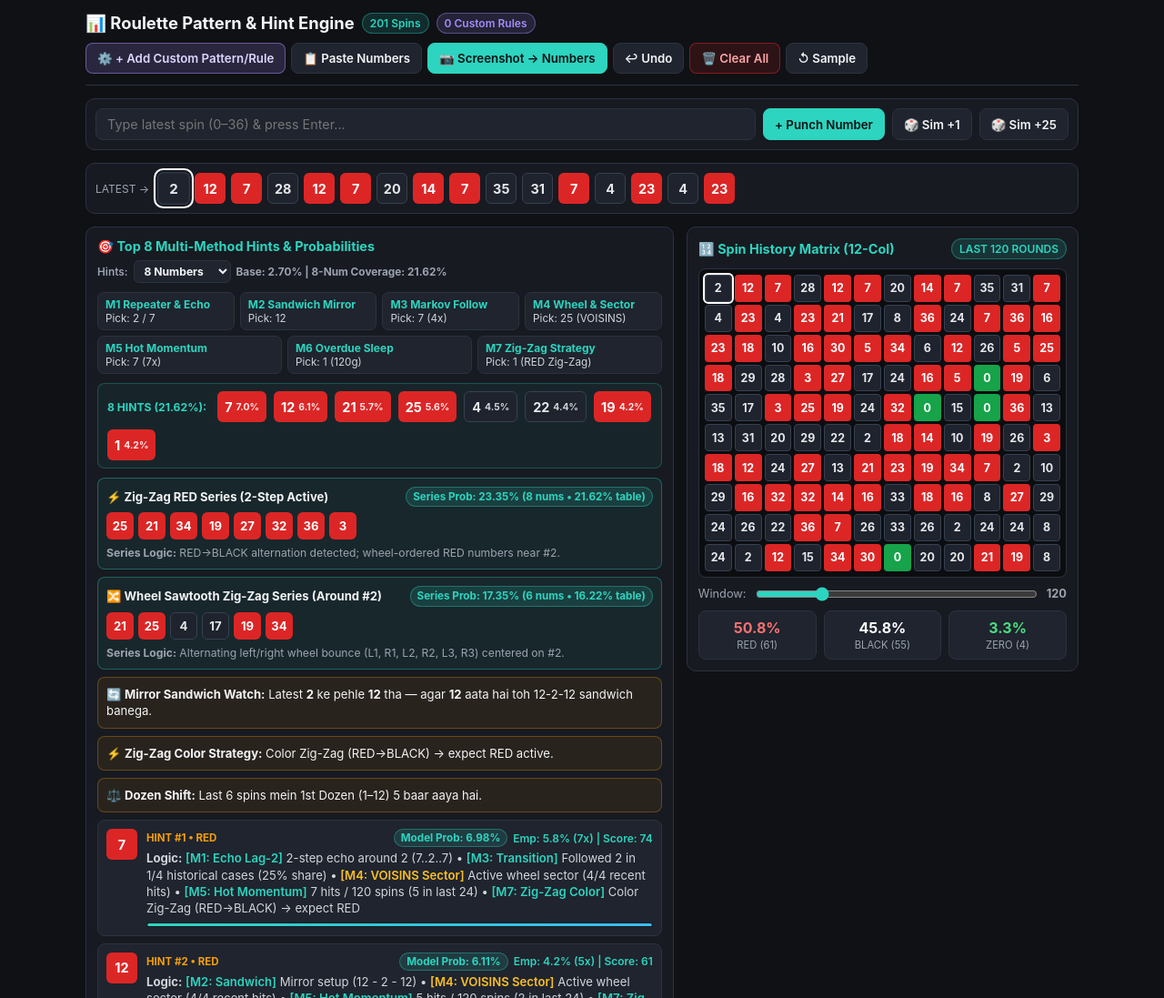
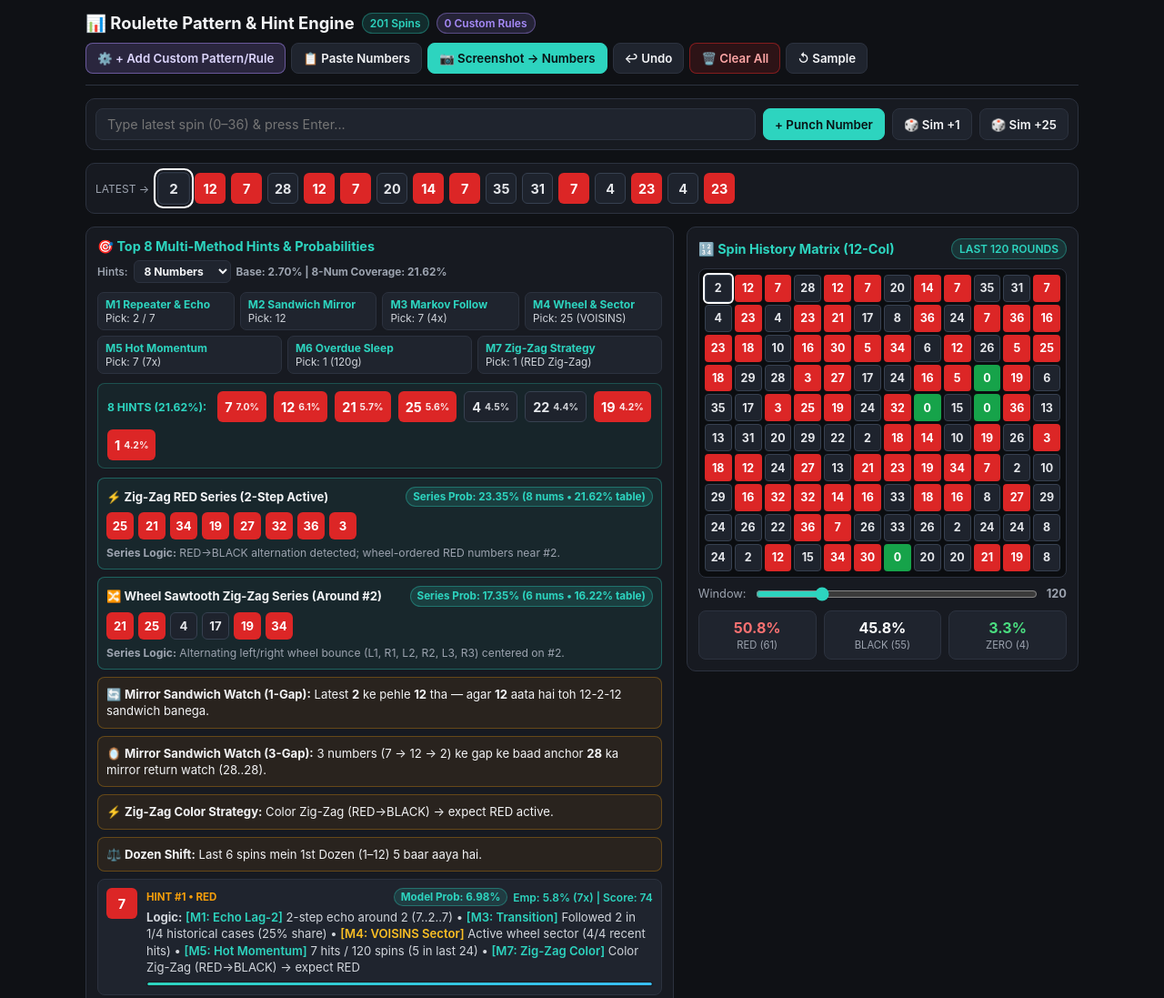
Before and after one commit to raghav-builds/ROULETTE, a plain HTML site: page index.html in a window 1280 px wide. Shown: the top 1097 px of the page at 91% size. Drawn offline with Linux system fonts and the light colour scheme.

Commit message:
Update index.html

```diff
--- a/index.html
+++ b/index.html
@@ -671,11 +671,77 @@
       reasons[third].push(`<span class="src-sys">[M1: Echo Lag-2]</span> 2-step echo around ${latest} (${third}..${latest}..${third})`);
     }
 
-    // Method 2: Sandwich / Mirror Pattern (A - B - A)
+    // Method 2: Multi-Gap Mirror Sandwich Watch (1-gap A-B-A & 3-gap A-X-Y-Z-A) + Step-Lock (+2/+2, +3/+3, -2/-2, -3/-3)
     if (second !== undefined) {
+      // 1-number gap mirror: windowSpins[1] -> windowSpins[0] -> [windowSpins[1]]
       scores[second] += 25;
-      reasons[second].push(`<span class="src-sys">[M2: Sandwich]</span> Mirror setup (${second} - ${latest} - ${second})`);
-      alerts.push(`<div class="alert-box">🔄 <strong>Mirror Sandwich Watch:</strong> Latest <b>${latest}</b> ke pehle <b>${second}</b> tha — agar <b>${second}</b> aata hai toh <code>${second}-${latest}-${second}</code> sandwich banega.</div>`);
+      reasons[second].push(`<span class="src-sys">[M2: 1-Gap Sandwich]</span> Mirror setup (${second} - ${latest} - ${second})`);
+      alerts.push(`<div class="alert-box">🔄 <strong>Mirror Sandwich Watch (1-Gap):</strong> Latest <b>${latest}</b> ke pehle <b>${second}</b> tha — agar <b>${second}</b> aata hai toh <code>${second}-${latest}-${second}</code> sandwich banega.</div>`);
+      if (sandwichTarget === null) sandwichTarget = second;
+    }
+
+    // 3-number gap mirror: windowSpins[3] is 3 spins before windowSpins[0] (pattern A - [x1, x2, x3] - A)
+    if (windowSpins.length >= 4) {
+      const gap3Anchor = windowSpins[3];
+      const midGap3 = windowSpins.slice(0, 3).slice().reverse();
+      scores[gap3Anchor] += 22;
+      reasons[gap3Anchor].push(`<span class="src-sys">[M2: 3-Gap Sandwich]</span> 3-number gap mirror (${gap3Anchor} - [${midGap3.join(',')}] - ${gap3Anchor})`);
+      alerts.push(`<div class="alert-box">🪞 <strong>Mirror Sandwich Watch (3-Gap):</strong> 3 numbers (<code>${midGap3.join(' → ')}</code>) ke gap ke baad anchor <b>${gap3Anchor}</b> ka mirror return watch (<code>${gap3Anchor}..${gap3Anchor}</code>).</div>`);
+      if (sandwichTarget === null) sandwichTarget = gap3Anchor;
+    }
+
+    // Step-Lock Pattern Detection: +2/+2, +3/+3, -2/-2, -3/-3 (both numeric value & wheel-slot step)
+    if (windowSpins.length >= 3) {
+      const s0 = windowSpins[0];
+      const s1 = windowSpins[1];
+      const s2 = windowSpins[2];
+      const diff1 = s1 - s2;
+      const diff2 = s0 - s1;
+      const stepTargets = [2, 3, -2, -3];
+
+      // Numeric step lock (+2/+2, +3/+3, -2/-2, -3/-3)
+      if (stepTargets.includes(diff1) && diff1 === diff2) {
+        const nextNumStep = s0 + diff2;
+        if (nextNumStep >= 0 && nextNumStep <= 36) {
+          const signStr = diff2 > 0 ? `+${diff2}` : `${diff2}`;
+          scores[nextNumStep] += 27;
+          reasons[nextNumStep].push(`<span class="src-sys">[M2: Step Lock ${signStr}/${signStr}]</span> Pattern ${s2}→${s1}→${s0} (${signStr}, ${signStr}) → next ${nextNumStep}`);
+          alerts.push(`<div class="alert-box">📐 <strong>Step Pattern Lock (${signStr} / ${signStr}):</strong> Sequence <code>${s2} → ${s1} → ${s0}</code> mein lagatar <b>${signStr}</b> step chal raha hai — next target <b>${nextNumStep}</b>.</div>`);
+          sandwichTarget = nextNumStep;
+        }
+      } else if (stepTargets.includes(diff2)) {
+        // Emerging 1-step momentum (+2, +3, -2, -3)
+        const nextNumStep = s0 + diff2;
+        if (nextNumStep >= 0 && nextNumStep <= 36) {
+          const signStr = diff2 > 0 ? `+${diff2}` : `${diff2}`;
+          scores[nextNumStep] += 12;
+          reasons[nextNumStep].push(`<span class="src-sys">[M2: Step ${signStr}]</span> Latest shift ${s1}→${s0} (${signStr}) → next ${nextNumStep}`);
+        }
+      }
+
+      // Wheel-slot step lock (+2/+2, +3/+3, -2/-2, -3/-3 on WHEEL_ORDER)
+      const w2 = WHEEL_ORDER.indexOf(s2);
+      const w1 = WHEEL_ORDER.indexOf(s1);
+      const w0 = WHEEL_ORDER.indexOf(s0);
+      if (w2 !== -1 && w1 !== -1 && w0 !== -1) {
+        const lenW = WHEEL_ORDER.length;
+        const toSignedSlotStep = (fromIdx, toIdx) => {
+          let d = (toIdx - fromIdx + lenW) % lenW;
+          if (d > lenW / 2) d -= lenW;
+          return d;
+        };
+        const wStep1 = toSignedSlotStep(w2, w1);
+        const wStep2 = toSignedSlotStep(w1, w0);
+        if (stepTargets.includes(wStep1) && wStep1 === wStep2) {
+          const nextWIdx = (w0 + wStep2 + lenW) % lenW;
+          const nextWheelNum = WHEEL_ORDER[nextWIdx];
+          const signStr = wStep2 > 0 ? `+${wStep2}` : `${wStep2}`;
+          scores[nextWheelNum] += 26;
+          reasons[nextWheelNum].push(`<span class="src-whl">[M2: Wheel Step ${signStr}/${signStr}]</span> Wheel slots ${s2}→${s1}→${s0} (${signStr}, ${signStr}) → #${nextWheelNum}`);
+          alerts.push(`<div class="alert-box">🎡 <strong>Wheel Step Lock (${signStr} / ${signStr}):</strong> Wheel slots par <code>${s2} → ${s1} → ${s0}</code> mein <b>${signStr}</b> step lock — next wheel target <b>#${nextWheelNum}</b>.</div>`);
+          sandwichTarget = nextWheelNum;
+        }
+      }
     }
 
     // Method 3: Markov / Historical Transition Follow-up (what came right after `latest` historically)
```
